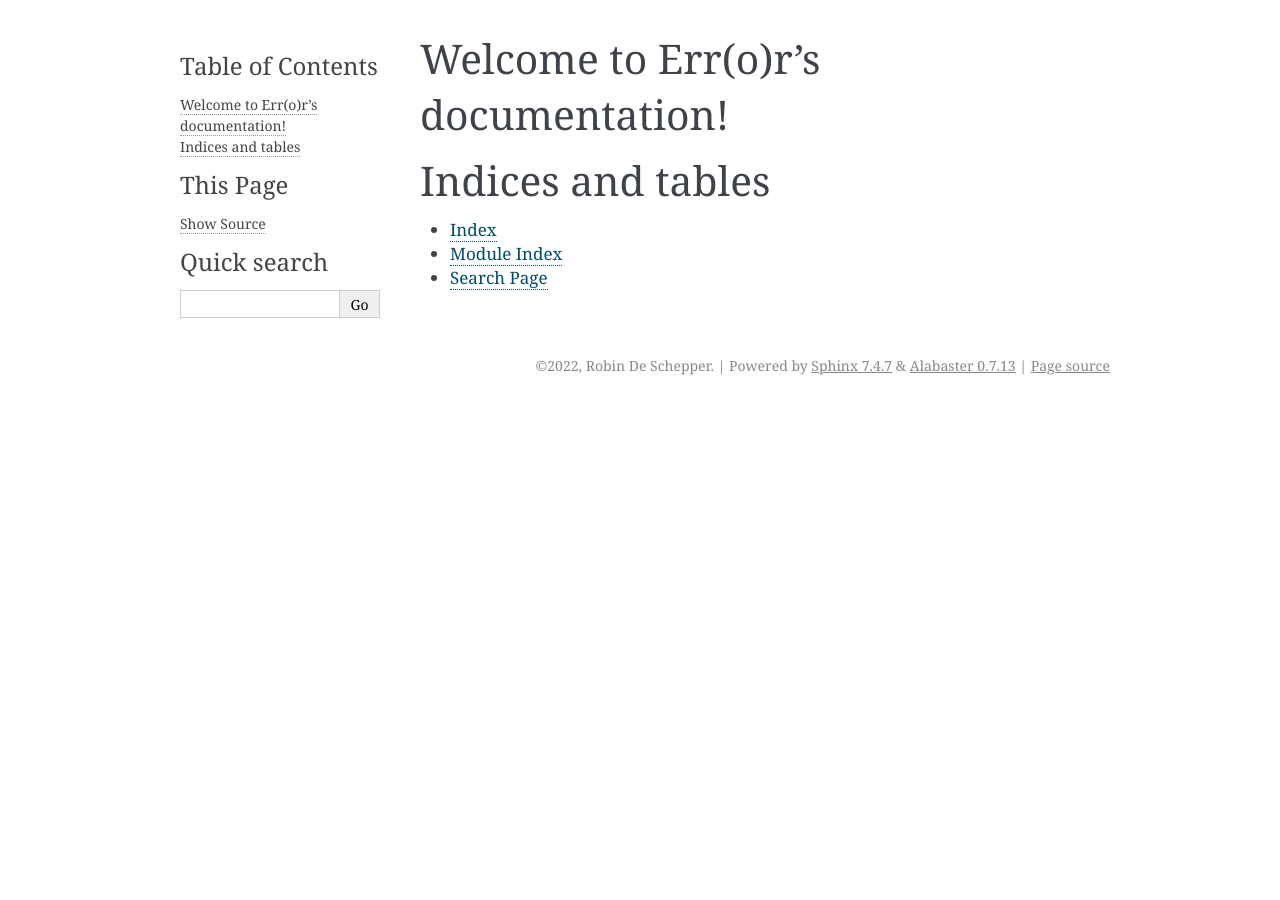
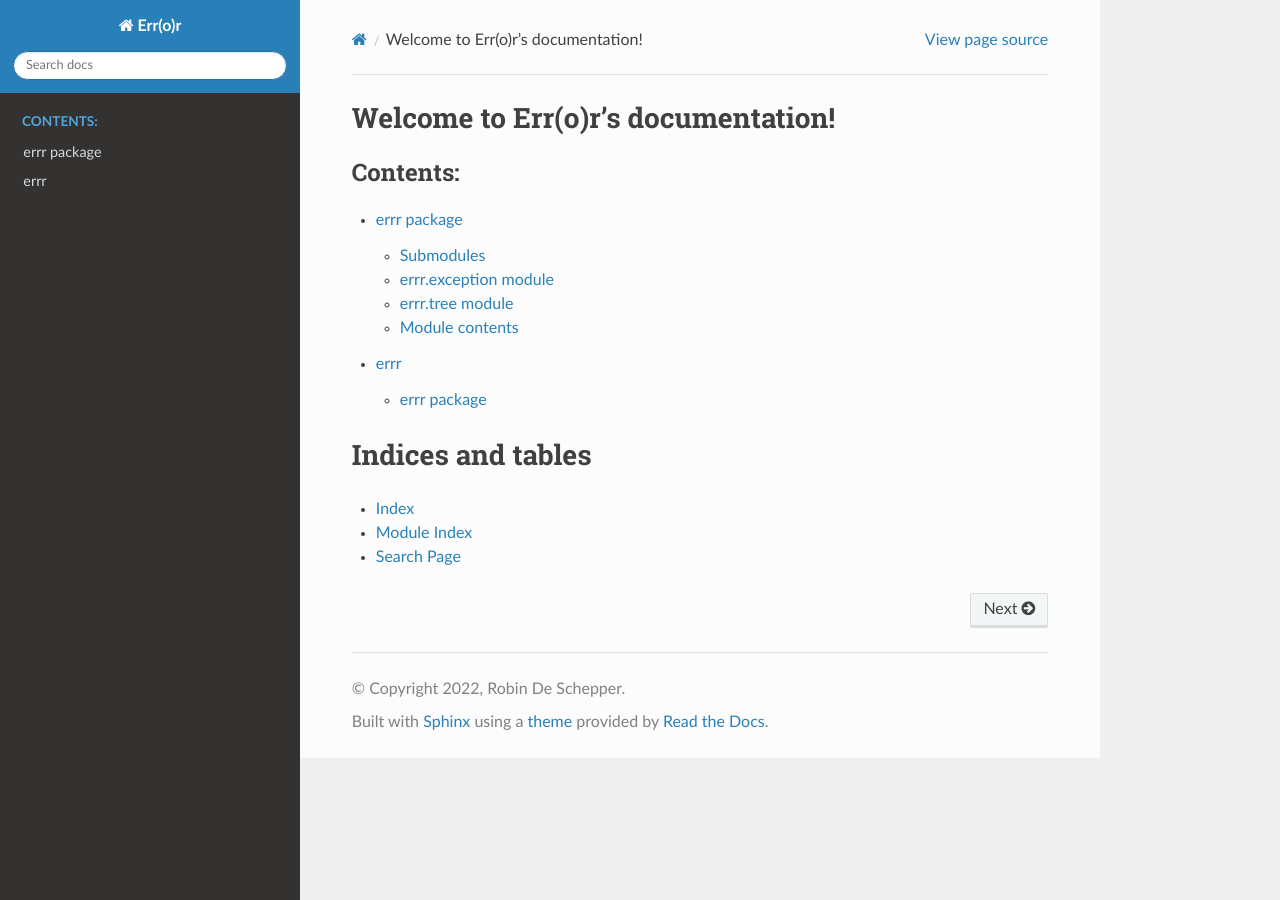
Before and after one commit to Helveg/errr, a Sphinx documentation site: the page built from docs/source/index.rst, in a window 1280 px wide. Built offline with Sphinx 7.4.7 and the Read the Docs theme 2.0.0, drawn with Linux system fonts in a browser that asks for light colours.

Commit message:
sphinx rtd theme + included autodoc in toc

```diff
--- a/docs/requirements.txt
+++ b/docs/requirements.txt
@@ -0,0 +1 @@
+sphinx_rtd_theme
--- a/docs/source/conf.py
+++ b/docs/source/conf.py
@@ -31,6 +31,8 @@ release = '1.0.0'
 # extensions coming with Sphinx (named 'sphinx.ext.*') or your custom
 # ones.
 extensions = [
+    "sphinx.ext.autodoc",
+    'sphinx_rtd_theme',
 ]
 
 # Add any paths that contain templates here, relative to this directory.
@@ -47,7 +49,7 @@ exclude_patterns = []
 # The theme to use for HTML and HTML Help pages.  See the documentation for
 # a list of builtin themes.
 #
-html_theme = 'alabaster'
+html_theme = 'sphinx_rtd_theme'
 
 # Add any paths that contain custom static files (such as style sheets) here,
 # relative to this directory. They are copied after the builtin static files,
--- a/docs/source/index.rst
+++ b/docs/source/index.rst
@@ -10,7 +10,8 @@ Welcome to Err(o)r's documentation!
    :maxdepth: 2
    :caption: Contents:
 
-
+   errr
+   modules
 
 Indices and tables
 ==================
--- a/setup.py
+++ b/setup.py
@@ -24,4 +24,7 @@ setuptools.setup(
          "Programming Language :: Python :: 3",
          "Operating System :: OS Independent",
      ],
+     extras_require={
+        "dev": ["sphinx", "sphinx_rtd_theme"]
+     }
  )
```
